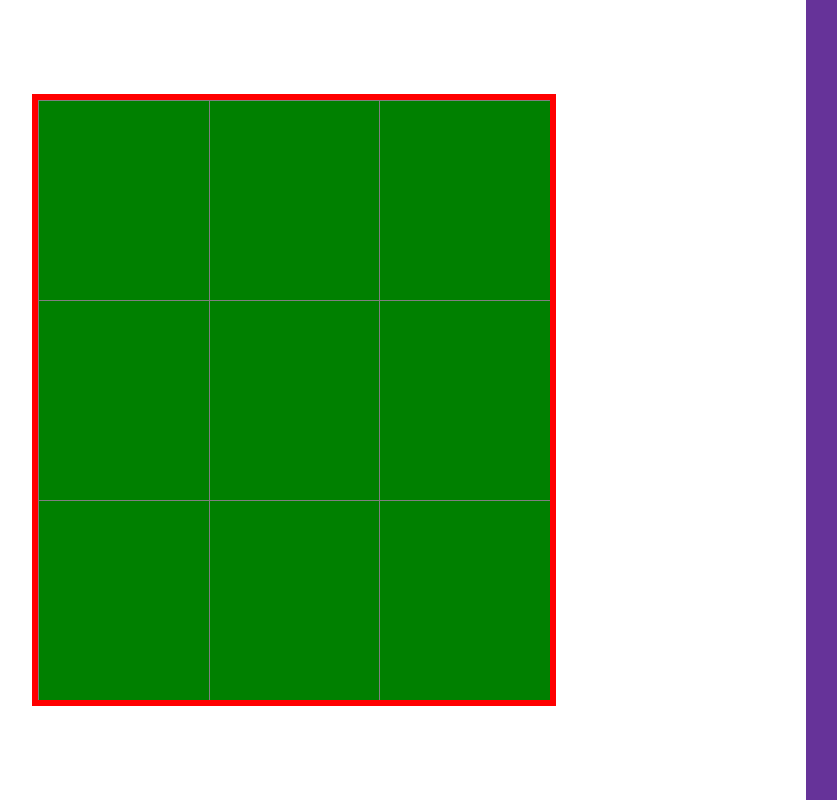
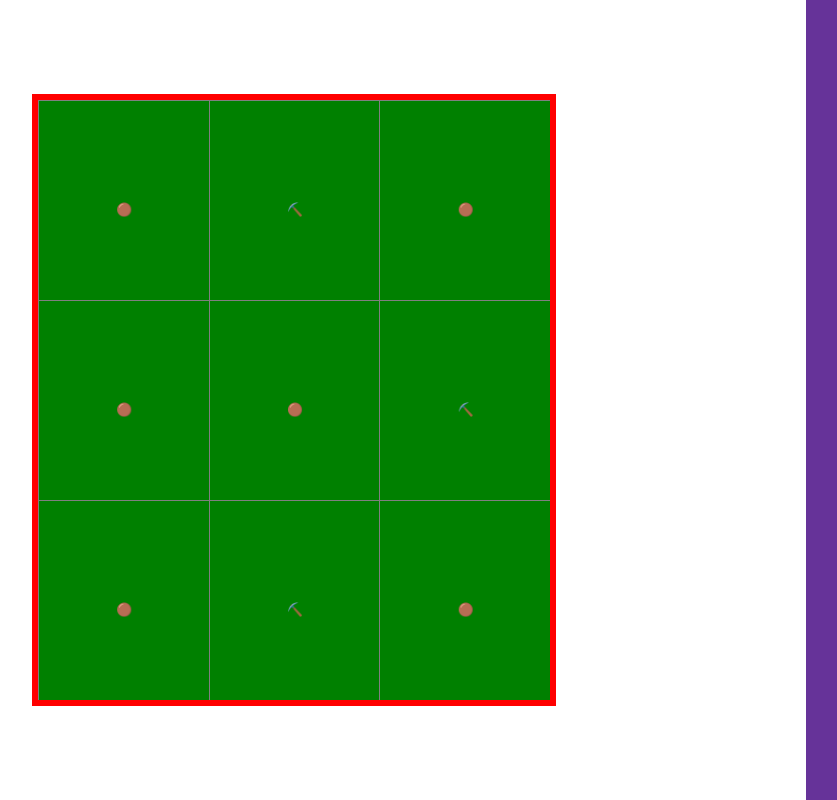
Before and after one commit to cheezypotatoes/MineSweeper, a React (Vite) app: page / in a window 1280 px wide. Shown: the whole page, without its empty margins (218-1055 px from the left). Built offline with nearby package versions, Linux system fonts and the light colour scheme.

Commit message:
Before generating tiles, it will first process dug events

```diff
--- a/src/GameScripts/EventBootStrap.js
+++ b/src/GameScripts/EventBootStrap.js
@@ -6,6 +6,8 @@ const TilePressed = ({ index }) => {
 };
 
 const GenerateBombs = ({ max, amount }) => {
+    if (max < amount) {return new Set();}
+
     let bombIndexSet = new Set();
     let i = 0;
     while (i < amount) {
--- a/src/assets/css/Tile.css
+++ b/src/assets/css/Tile.css
@@ -5,3 +5,12 @@
     border: 1px gray solid;
 
 }
+
+.TestTileText {
+    display: flex;
+    text-align: center;
+    justify-content: center;
+    align-items: center;
+    font-size: 1vw;
+    height: 100%;
+}
--- a/src/components/GameBoard.jsx
+++ b/src/components/GameBoard.jsx
@@ -8,35 +8,50 @@ import { MineSweeper } from "../GameScripts/Game";
 function GameBoard() {
     const GameBoard = useRef(null);
     const [tiles, setTiles] = useState([]);
-    const [tilesSize] = useState([3, 3]);
+    const [tilesSize, setTileSize] = useState([3, 3]);
+    const [dugTileSet, setDugTileSet] = useState(new Set())
+    const [dugTilesEvent, setDugTilesEvent] = useState(
+        [
+            { index: 5 },
+            { index: 1 },
+            { index: 7 },
+        ]
+    );
 
-    // TODO: Make tests
-    // TODO: Grid must change and consume events
-    // TODO: Make tiles generate events
+    // TODO: Make tiles adjust properly depending on the size to avoid overflow
+    // TODO: Make tiles generate events by finishing the event store
     // TODO: Make check for new events when tile is pressed (Suggestion, make a parent function that tiles can call)
     // TODO: Make bomb checker
 
-    // Renders twice due to development mode
+    // Change dug tiles event if the event changes
+    useEffect(() => {
+        const newSet = new Set(dugTilesEvent.map(event => event.index));
+        setDugTileSet(newSet);
+    }, [dugTilesEvent]);
+
+    // Set board size
     useEffect(() => {
         GameBoard.current.style.gridTemplateColumns = `repeat(${tilesSize[0]}, 1fr)`;
         GameBoard.current.style.gridTemplateRows = `repeat(${tilesSize[1]}, 1fr)`;
+        MineSweeper.setHeightWidth({ height: tilesSize[0], width: tilesSize[1] })
+    }, [tilesSize])
 
-        MineSweeper.setHeightWidth({ height: tilesSize[0], width: tilesSize[1] })
-        MineSweeper.GenerateBomb()
-
+    // If the size, setOfDugTiles Changes, then re-display the tiles on the board
+    useEffect(() => {
         const tilesAmount = tilesSize[1] * tilesSize[0];
         const tiles = [];
 
         for (let i = 0; i < tilesAmount; i++) {
-            tiles.push(<Tile key={i} index={i}/>);
+            let isDug = dugTileSet.has(i)? true : false
+            tiles.push(<Tile key={i} index={i} isFlag={false} isDug={isDug}/>);
         }
 
         setTiles(tiles)
-    }, [tilesSize])
+    }, [dugTileSet, tilesSize]);
 
 
     return (
-        <div id="GameBoard" ref={GameBoard}>
+        <div id="GameBoard" ref={GameBoard} onClick={() => {setTileSize([13, 13])}}>
             {tiles}
         </div>
     )
--- a/src/components/Tile.jsx
+++ b/src/components/Tile.jsx
@@ -1,3 +1,4 @@
+/* eslint-disable no-unused-vars */
  /* eslint-disable react/prop-types */
 import "../assets/css/Tile.css"
 import { useRef } from "react"
@@ -5,12 +6,12 @@ import { useRef } from "react"
 import { eventBus } from "../GameScripts/EventBus"
 
 
-function Tile( { index } ) {
+function Tile( { index, isFlag, isDug } ) {
     const Index = useRef(index)
 
     return (
         <div className="Tile" onClick={() => {eventBus.emit("TilePressed", {index: Index.current})}}>
-
+            {isDug ? <h1 className="TestTileText" >⛏️</h1> : <h1 className="TestTileText" >🟤</h1>}
         </div>
     )
 }
```
Also changed, not shown: 1 other file (tests, documents, lock files or other folders).
